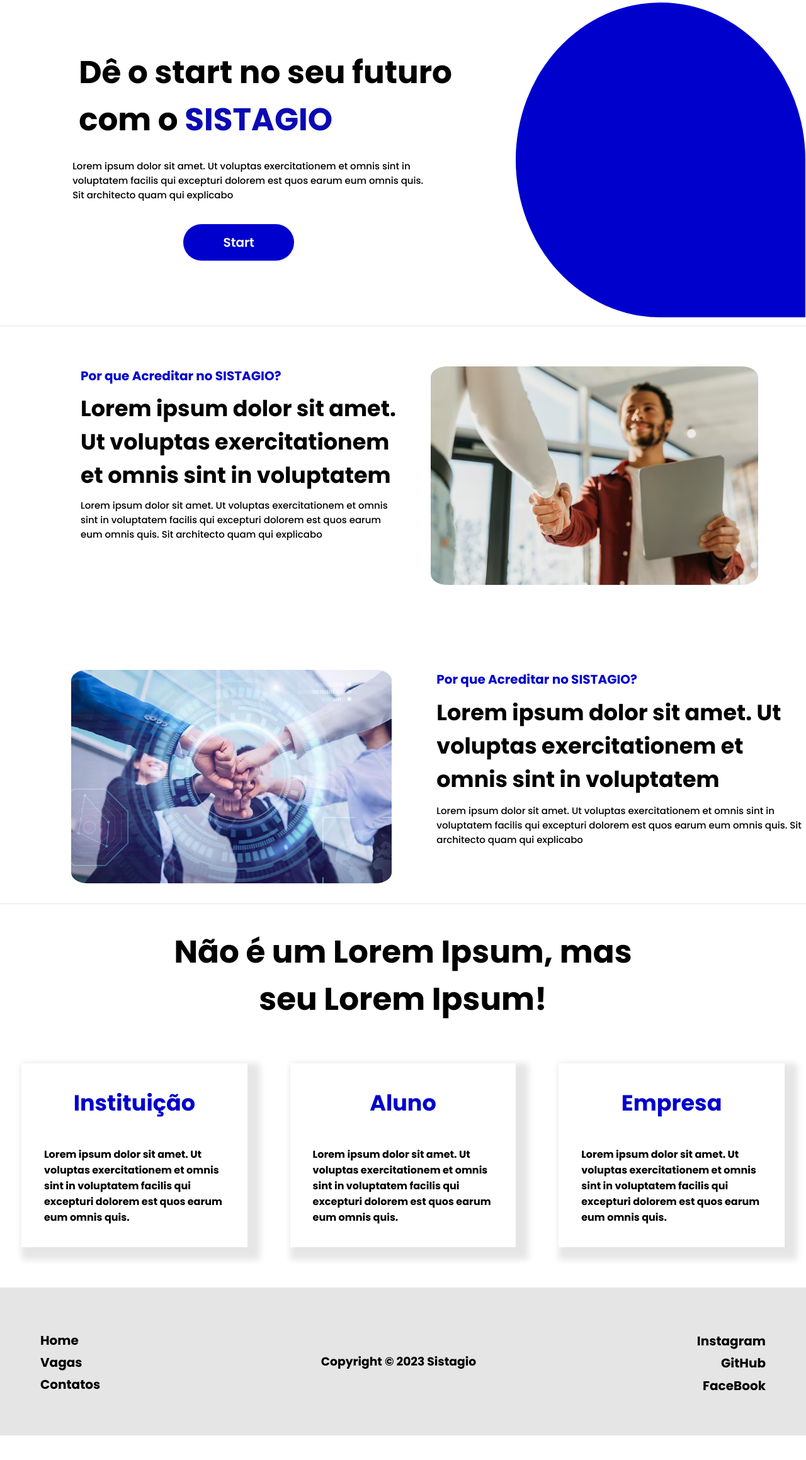
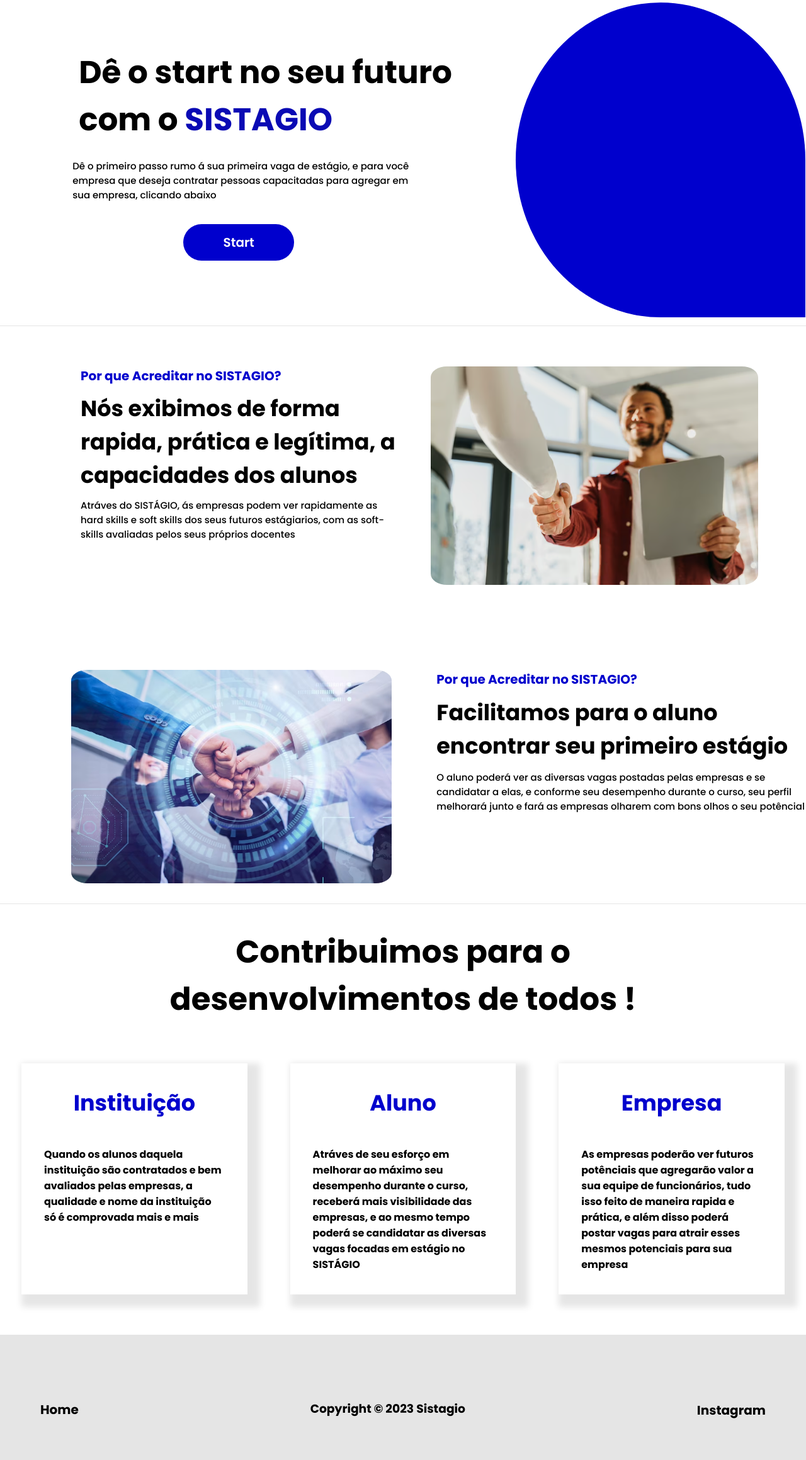
Before and after one commit to Thiag0nery/Sistagio, a Django app: page / in a window 1280 px wide. Shown: the part 130-2449 px from the top of the page at 63% size. Run offline with Django 4.2, Linux system fonts and the light colour scheme.

Commit message:
Atualização

```diff
--- a/home/templates/home/index.html
+++ b/home/templates/home/index.html
@@ -28,8 +28,8 @@
 
 
                 <div class="subtexto">
-                    <h3 class="texto">Lorem ipsum dolor sit amet. Ut voluptas exercitationem et omnis sint in voluptatem
-                        facilis qui excepturi dolorem est quos earum eum omnis quis. Sit architecto quam qui explicabo
+                    <h3 class="texto">Dê o primeiro passo rumo á sua primeira vaga de estágio, e para você empresa que deseja
+                        contratar pessoas capacitadas para agregar em sua empresa, clicando abaixo
 
                     </h3>
                 </div>
@@ -42,10 +42,10 @@
         <section class="sessao2">
             <div class="ladoEsquerdo2">
                 <h3 class="titulo">Por que Acreditar no SISTAGIO?</h3>
-                <h2 class="conteudo">Lorem ipsum dolor sit amet. Ut voluptas exercitationem et omnis sint in voluptatem
+                <h2 class="conteudo">Nós exibimos de forma rapida, prática e legítima, a capacidades dos alunos
                 </h2>
-                <h4 class="subtitulo">Lorem ipsum dolor sit amet. Ut voluptas exercitationem et omnis sint in voluptatem
-                    facilis qui excepturi dolorem est quos earum eum omnis quis. Sit architecto quam qui explicabo
+                <h4 class="subtitulo">Atráves do SISTÁGIO, ás empresas podem ver rapidamente as hard skills e soft skills dos seus futuros
+                    estágiarios, com as soft-skills avaliadas pelos seus próprios docentes
                 </h4>
             </div>
             <div class="ladoDireito2">
@@ -58,56 +58,39 @@
             </div>
             <div class="ladoDireito4">
                 <h3 class="titulo">Por que Acreditar no SISTAGIO?</h3>
-                <h2 class="conteudo">Lorem ipsum dolor sit amet. Ut voluptas exercitationem et omnis sint in voluptatem
+                <h2 class="conteudo">Facilitamos para o aluno encontrar seu primeiro estágio
                 </h2>
-                <h4 class="subtitulo">Lorem ipsum dolor sit amet. Ut voluptas exercitationem et omnis sint in voluptatem
-                    facilis qui excepturi dolorem est quos earum eum omnis quis. Sit architecto quam qui explicabo
+                <h4 class="subtitulo">O aluno poderá ver as diversas vagas postadas pelas empresas e se candidatar a elas, e conforme seu
+                    desempenho durante o curso, seu perfil melhorará junto e fará as empresas olharem com bons olhos o seu potêncial
                 </h4>
             </div>
         </section>
         <section class="sessao3">
             <div class="titleSessao3">
-                <h1 class="textoTitle">Não é um Lorem Ipsum, mas seu Lorem Ipsum!</h1>
+                <h1 class="textoTitle">Contribuimos para o desenvolvimentos de todos !</h1>
             </div>
             <div class="containerCards">
                 <div class="card">
                     <h3 class="titleCard">Instituição</h3>
-                    <h4 class="subtile">Lorem ipsum dolor sit amet. Ut voluptas exercitationem et omnis sint in
-                        voluptatem
-                        facilis qui excepturi dolorem est quos earum eum omnis quis. </h4>
+                    <h4 class="subtile">Quando os alunos daquela instituição são contratados e bem avaliados pelas empresas, a qualidade
+                    e nome da instituição só é comprovada mais e mais</h4>
                 </div>
                 <div class="card">
                     <h3 class="titleCard">Aluno</h3>
-                    <h4 class="subtitle">Lorem ipsum dolor sit amet. Ut voluptas exercitationem et omnis sint in
-                        voluptatem
-                        facilis qui excepturi dolorem est quos earum eum omnis quis. </h4>
+                    <h4 class="subtitle">Atráves de seu esforço em melhorar ao máximo seu desempenho durante o curso, receberá mais visibilidade
+                    das empresas, e ao mesmo tempo poderá se candidatar as diversas vagas focadas em estágio no SISTÁGIO</h4>
                 </div>
                 <div class="card">
                     <h3 class="titleCard">Empresa</h3>
-                    <h4 class="subtitle">Lorem ipsum dolor sit amet. Ut voluptas exercitationem et omnis sint in
-                        voluptatem
-                        facilis qui excepturi dolorem est quos earum eum omnis quis. </h4>
+                    <h4 class="subtitle">As empresas poderão ver futuros potênciais que agregarão valor a sua equipe de funcionários,
+                    tudo isso feito de maneira rapida e prática, e além disso poderá postar vagas para atrair esses mesmos potenciais para sua empresa</h4>
                 </div>
             </div>
         </section>
 
 
-        </div>
-        <footer>
-            <div class="containerFooter">
-                <div class="informacoes">
-                    <a href="#" id="links"> Home</a>
-                    <a href="#" id="links"> Vagas</a>
-                    <a href="#" id="links"> Contatos </a>
-                </div>
-                <h3 class="direitos"> Copyright © 2023 Sistagio</h3>
-                <div class="redesSociais">
-                    <a href="#" id="links">Instagram</a>
-                    <a href="#" id="links">GitHub</a>
-                    <a href="#"id="links">FaceBook</a>
-                </div>
-            </div>
-        </footer>
+
+{% include 'parcias/_footer.html'%}
     </main>
 <script src="{% static 'Scripts/_header_script.js' %}"></script>
 {% endblock %}
--- a/templates/parcias/_footer.html
+++ b/templates/parcias/_footer.html
@@ -1,10 +1,15 @@
-<!DOCTYPE html>
-<html lang="en">
-<head>
-    <meta charset="UTF-8">
-    <title>Title</title>
-</head>
-<body>
+{% load static %}
+<footer>
+            <div class="containerFooter">
+                <div class="informacoes">
+                    <a href="{% url 'home:inicial' %}" id="links"> Home</a>
 
-</body>
-</html>
+                </div>
+                <h3 class="direitos"> Copyright © 2023 Sistagio</h3>
+                <div class="redesSociais">
+                    <a href="#" id="links">Instagram</a>
+
+
+                </div>
+            </div>
+        </footer>
--- a/templates/static/style.css
+++ b/templates/static/style.css
@@ -216,7 +216,7 @@
 
 .containerFooter{
     display: flex;
-
+    align-items: center;
 
 }
 .direitos{
```
Also changed, not shown: db.sqlite3.
